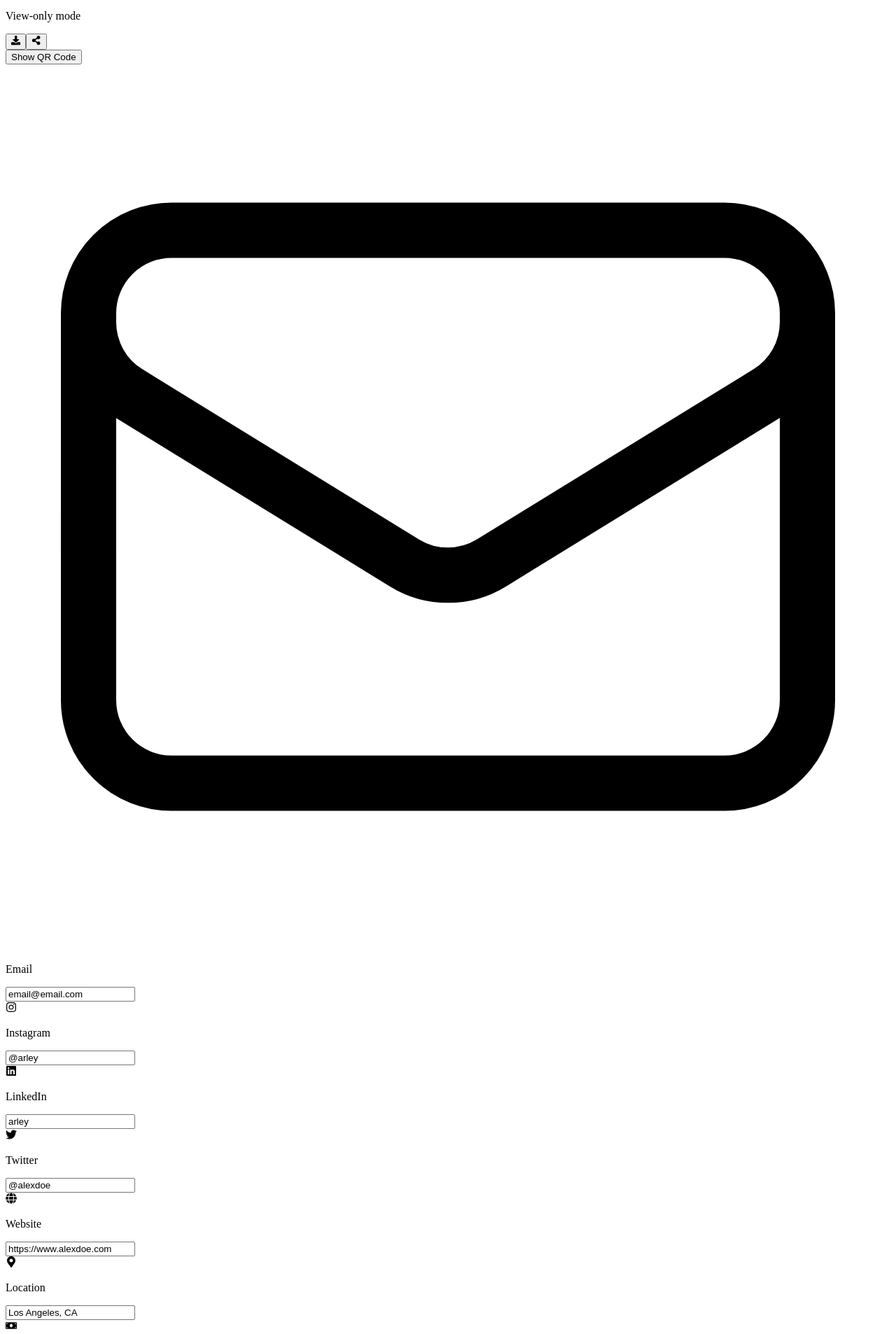
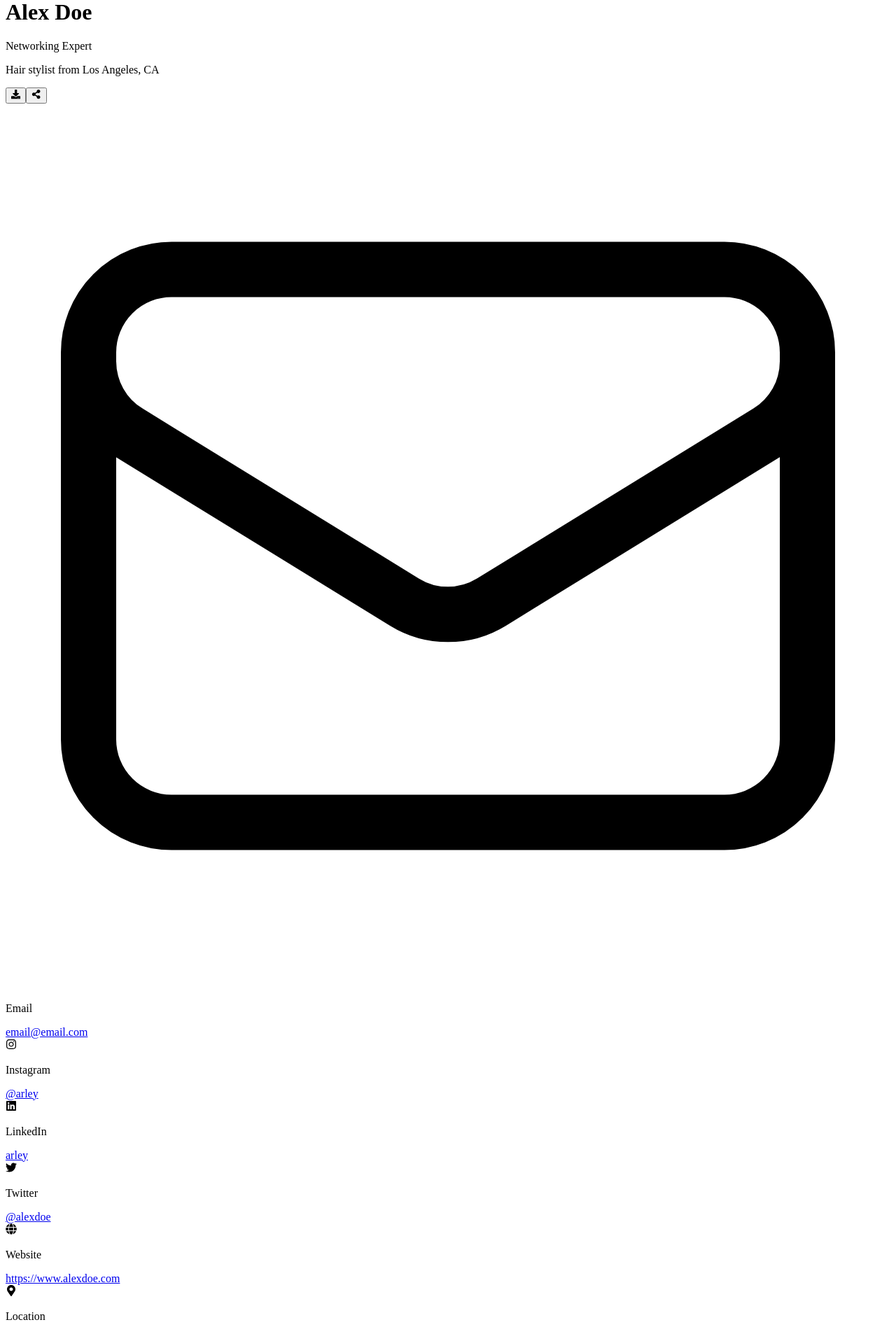
Before and after one commit to bsandy1978/nfc-dashboard, a Next.js app: page / in a window 1280 px wide. Shown: the part 226-2132 px from the top of the page at 70% size. Built offline with nearby package versions, Linux system fonts and the light colour scheme; no server answers.

Commit message:
View mode edits

```diff
--- a/pages/index.tsx
+++ b/pages/index.tsx
@@ -103,17 +103,18 @@ export default function Home({ initialData, initialEditMode = true }: HomeProps)
     }
   }, []);
 
-  // Helper to generate a username; this will only be used when saving if no username exists.
+  // Helper to generate a username; now used only on save if username is missing.
   const generateUsername = (name: string) => {
     return name.toLowerCase().replace(/[^a-z0-9]/g, "").slice(0, 15) + Math.floor(Math.random() * 1000);
   };
 
+  // Log username when it changes (for debugging)
   useEffect(() => {
     console.log("Current username:", user.username);
   }, [user?.username]);
 
-  // Remove auto-generation effect so username isn't created before saving
-  // (Username will be generated in handleSaveProfile if it's not already set.)
+  // Removed automatic username generation on load.
+  // Username will be generated in handleSaveProfile if it's not already set.
 
   // Ownership check: only run on client (using localStorage)
   useEffect(() => {
@@ -177,18 +178,21 @@ export default function Home({ initialData, initialEditMode = true }: HomeProps)
         alert("Device ID not initialized. Please try again.");
         return;
       }
+      // On save, generate a username if it's not already set
+      const finalUsername = user.username || generateUsername(user.name || "");
       const res = await fetch(`${API_BASE_URL}/api/profiles`, {
         method: "POST",
         headers: { "Content-Type": "application/json" },
         body: JSON.stringify({
           ...user,
-          // Only generate a username on save if it's empty:
-          username: user.username || generateUsername(user.name || ""),
+          username: finalUsername,
           deviceId: deviceId,
         }),
       });
       const data = await res.json();
       if (!res.ok) throw new Error(data.error || "Failed to save profile");
+      // Update the user state with the final username if generated
+      setUser((prev) => ({ ...prev, username: finalUsername }));
       alert("Profile saved successfully!");
     } catch (err: any) {
       alert("Error saving profile: " + err.message);
@@ -197,7 +201,7 @@ export default function Home({ initialData, initialEditMode = true }: HomeProps)
 
   const handleEditButtonClick = () => {
     if (!isOwner) {
-      alert("You are not the owner of this profile. This is view-only mode.");
+      alert("You are not the owner of this profile.");
       return;
     }
     if (editMode) {
@@ -332,11 +336,24 @@ END:VCARD`.trim();
             </div>
             <input type="file" ref={fileInputRef} hidden accept="image/*" onChange={handleAvatarUpload} />
 
-            {editMode ? (
+            {/* For owners in edit mode, render inputs; for everyone else, render plain text */}
+            {isOwner && editMode ? (
               <>
-                <input className="text-lg font-semibold text-center bg-transparent border-b dark:text-white" value={user.name} onChange={(e) => handleChange("name", e.target.value)} />
-                <input className="text-sm text-center bg-transparent border-b dark:text-gray-300" value={user.title} onChange={(e) => handleChange("title", e.target.value)} />
-                <input className="text-xs text-center bg-transparent border-b dark:text-gray-400" value={user.subtitle} onChange={(e) => handleChange("subtitle", e.target.value)} />
+                <input
+                  className="text-lg font-semibold text-center bg-transparent border-b dark:text-white"
+                  value={user.name}
+                  onChange={(e) => handleChange("name", e.target.value)}
+                />
+                <input
+                  className="text-sm text-center bg-transparent border-b dark:text-gray-300"
+                  value={user.title}
+                  onChange={(e) => handleChange("title", e.target.value)}
+                />
+                <input
+                  className="text-xs text-center bg-transparent border-b dark:text-gray-400"
+                  value={user.subtitle}
+                  onChange={(e) => handleChange("subtitle", e.target.value)}
+                />
               </>
             ) : (
               <>
@@ -346,60 +363,85 @@ END:VCARD`.trim();
               </>
             )}
 
-            {/* Action Buttons */}
+            {/* Action Buttons: Only show Edit/Save if owner */}
             <div className="flex w-full gap-2 mt-3">
-              {isOwner ? (
-                <button onClick={handleEditButtonClick} className="flex-1 text-sm bg-gradient-to-r from-blue-500 to-indigo-500 text-white py-2 rounded-md flex justify-center items-center gap-1">
+              {isOwner && (
+                <button
+                  onClick={handleEditButtonClick}
+                  className="flex-1 text-sm bg-gradient-to-r from-blue-500 to-indigo-500 text-white py-2 rounded-md flex justify-center items-center gap-1"
+                >
                   <FaEdit className="text-lg" /> {editMode ? "Save" : "Edit Profile"}
                 </button>
-              ) : (
-                <p className="text-xs text-red-500 text-center italic">View-only mode</p>
               )}
-              <button onClick={handleDownloadVCF} className="flex-1 border border-blue-500 text-blue-500 px-3 py-2 rounded-md flex items-center justify-center">
+              <button
+                onClick={handleDownloadVCF}
+                className="flex-1 border border-blue-500 text-blue-500 px-3 py-2 rounded-md flex items-center justify-center"
+              >
                 <FaDownload />
               </button>
-              <button onClick={handleShare} className="flex-1 border border-green-500 text-green-500 px-3 py-2 rounded-md flex items-center justify-center">
+              <button
+                onClick={handleShare}
+                className="flex-1 border border-green-500 text-green-500 px-3 py-2 rounded-md flex items-center justify-center"
+              >
                 <FaShareAlt />
               </button>
             </div>
-
-            {showQRCode && (
-              <div className="mt-4">
-                <p className="text-sm font-semibold dark:text-white mb-2">Scan to download vCard</p>
-                <QRCodeCanvas
-                  value={`BEGIN:VCARD\nVERSION:3.0\nFN:${user.name}\nTITLE:${user.title}\nEMAIL:${user.email}\nURL:${user.website}\nEND:VCARD`}
-                  size={128}
-                />
-              </div>
-            )}
-            <button onClick={() => setShowQRCode(!showQRCode)} className="mt-2 text-xs text-blue-500 hover:underline">
-              {showQRCode ? "Hide QR Code" : "Show QR Code"}
-            </button>
           </div>
 
           {/* Contact Info */}
           <div className="mt-6 divide-y divide-gray-200 dark:divide-gray-700">
-            <ContactRow icon={<EnvelopeIcon className="w-6 h-6 text-blue-500" />} label="Email" value={user.email} onChange={(val) => handleChange("email", val)} edit={editMode} link={`mailto:${user.email}`} />
-            <ContactRow icon={<FaInstagram className="text-2xl text-pink-600" />} label="Instagram" value={user.instagram} onChange={(val) => handleChange("instagram", val)} edit={editMode} link={`https://instagram.com/${user.instagram?.replace("@", "")}`} />
-            <ContactRow icon={<FaLinkedin className="text-2xl text-blue-700" />} label="LinkedIn" value={user.linkedin} onChange={(val) => handleChange("linkedin", val)} edit={editMode} link={`https://linkedin.com/in/${user.linkedin}`} />
-            <ContactRow icon={<FaTwitter className="text-2xl text-sky-400" />} label="Twitter" value={user.twitter} onChange={(val) => handleChange("twitter", val)} edit={editMode} link={`https://twitter.com/${user.twitter?.replace("@", "")}`} />
-            <ContactRow icon={<FaGlobe className="text-2xl text-gray-500" />} label="Website" value={user.website} onChange={(val) => handleChange("website", val)} edit={editMode} link={`https://${user.website}`} />
-            <ContactRow icon={<FaMapMarkerAlt className="text-2xl text-red-500" />} label="Location" value={user.location} onChange={(val) => handleChange("location", val)} edit={editMode} link={`https://maps.google.com/?q=${user.location}`} />
-            <ContactRow icon={<FaMoneyBill className="text-2xl text-green-500" />} label="UPI" value={user.upi} onChange={(val) => handleChange("upi", val)} edit={editMode} link={`upi://pay?pa=${user.upi}`} />
+            <ContactRow icon={<EnvelopeIcon className="w-6 h-6 text-blue-500" />} label="Email" value={user.email} onChange={(val) => handleChange("email", val)} edit={isOwner && editMode} link={`mailto:${user.email}`} />
+            <ContactRow icon={<FaInstagram className="text-2xl text-pink-600" />} label="Instagram" value={user.instagram} onChange={(val) => handleChange("instagram", val)} edit={isOwner && editMode} link={`https://instagram.com/${user.instagram?.replace("@", "")}`} />
+            <ContactRow icon={<FaLinkedin className="text-2xl text-blue-700" />} label="LinkedIn" value={user.linkedin} onChange={(val) => handleChange("linkedin", val)} edit={isOwner && editMode} link={`https://linkedin.com/in/${user.linkedin}`} />
+            <ContactRow icon={<FaTwitter className="text-2xl text-sky-400" />} label="Twitter" value={user.twitter} onChange={(val) => handleChange("twitter", val)} edit={isOwner && editMode} link={`https://twitter.com/${user.twitter?.replace("@", "")}`} />
+            <ContactRow icon={<FaGlobe className="text-2xl text-gray-500" />} label="Website" value={user.website} onChange={(val) => handleChange("website", val)} edit={isOwner && editMode} link={`https://${user.website}`} />
+            <ContactRow icon={<FaMapMarkerAlt className="text-2xl text-red-500" />} label="Location" value={user.location} onChange={(val) => handleChange("location", val)} edit={isOwner && editMode} link={`https://maps.google.com/?q=${user.location}`} />
+            <ContactRow icon={<FaMoneyBill className="text-2xl text-green-500" />} label="UPI" value={user.upi} onChange={(val) => handleChange("upi", val)} edit={isOwner && editMode} link={`upi://pay?pa=${user.upi}`} />
           </div>
 
           {/* Appointment Form */}
           <div className="mt-6 border-t pt-4">
             <h3 className="text-md font-semibold mb-2">Schedule a Call</h3>
             <form onSubmit={handleAppointmentSubmit} className="space-y-3">
-              <input type="text" placeholder="Your Name" value={appointment.name} onChange={(e) => setAppointment({ ...appointment, name: e.target.value })} className="w-full text-sm p-2 border rounded-md" required />
-              <input type="email" placeholder="Your Email" value={appointment.email} onChange={(e) => setAppointment({ ...appointment, email: e.target.value })} className="w-full text-sm p-2 border rounded-md" required />
+              <input
+                type="text"
+                placeholder="Your Name"
+                value={appointment.name}
+                onChange={(e) => setAppointment({ ...appointment, name: e.target.value })}
+                className="w-full text-sm p-2 border rounded-md"
+                required
+              />
+              <input
+                type="email"
+                placeholder="Your Email"
+                value={appointment.email}
+                onChange={(e) => setAppointment({ ...appointment, email: e.target.value })}
+                className="w-full text-sm p-2 border rounded-md"
+                required
+              />
               <div className="flex gap-2">
-                <input type="date" value={appointment.date} onChange={(e) => setAppointment({ ...appointment, date: e.target.value })} className="w-1/2 text-sm p-2 border rounded-md" required />
-                <input type="time" value={appointment.time} onChange={(e) => setAppointment({ ...appointment, time: e.target.value })} className="w-1/2 text-sm p-2 border rounded-md" required />
+                <input
+                  type="date"
+                  value={appointment.date}
+                  onChange={(e) => setAppointment({ ...appointment, date: e.target.value })}
+                  className="w-1/2 text-sm p-2 border rounded-md"
+                  required
+                />
+                <input
+                  type="time"
+                  value={appointment.time}
+                  onChange={(e) => setAppointment({ ...appointment, time: e.target.value })}
+                  className="w-1/2 text-sm p-2 border rounded-md"
+                  required
+                />
               </div>
               {appointmentError && <p className="text-xs text-red-500">{appointmentError}</p>}
-              <button type="submit" className="w-full bg-gradient-to-r from-blue-600 to-purple-600 text-white text-sm py-2 rounded-md">Book Appointment</button>
+              <button
+                type="submit"
+                className="w-full bg-gradient-to-r from-blue-600 to-purple-600 text-white text-sm py-2 rounded-md"
+              >
+                Book Appointment
+              </button>
             </form>
           </div>
         </div>
@@ -419,16 +461,25 @@ type ContactRowProps = {
 
 function ContactRow({ icon, label, value, onChange, edit, link }: ContactRowProps) {
   return (
-    <div className="flex items-center gap-3 py-3 group hover:bg-blue-50 transition px-3">
-      <div className="text-2xl w-10 h-10 flex justify-center items-center rounded-full bg-white shadow-md">
+    <div className="flex items-center gap-3 py-3 group hover:bg-blue-50 dark:hover:bg-gray-700 transition px-3">
+      <div className="text-2xl w-10 h-10 flex justify-center items-center rounded-full bg-white dark:bg-gray-800 shadow-md">
         {icon}
       </div>
       <div className="flex-1">
         <p className="text-sm font-semibold mb-1">{label}</p>
         {edit ? (
-          <input className="text-xs bg-transparent border-b w-full focus:outline-none" value={value} onChange={(e) => onChange(e.target.value)} />
+          <input
+            className="text-xs bg-transparent border-b w-full focus:outline-none dark:text-white"
+            value={value}
+            onChange={(e) => onChange(e.target.value)}
+          />
         ) : (
-          <a href={link} target="_blank" rel="noopener noreferrer" className="text-xs text-blue-500 hover:underline">
+          <a
+            href={link}
+            target="_blank"
+            rel="noopener noreferrer"
+            className="text-xs text-blue-500 hover:underline break-all"
+          >
             {value}
           </a>
         )}
```
